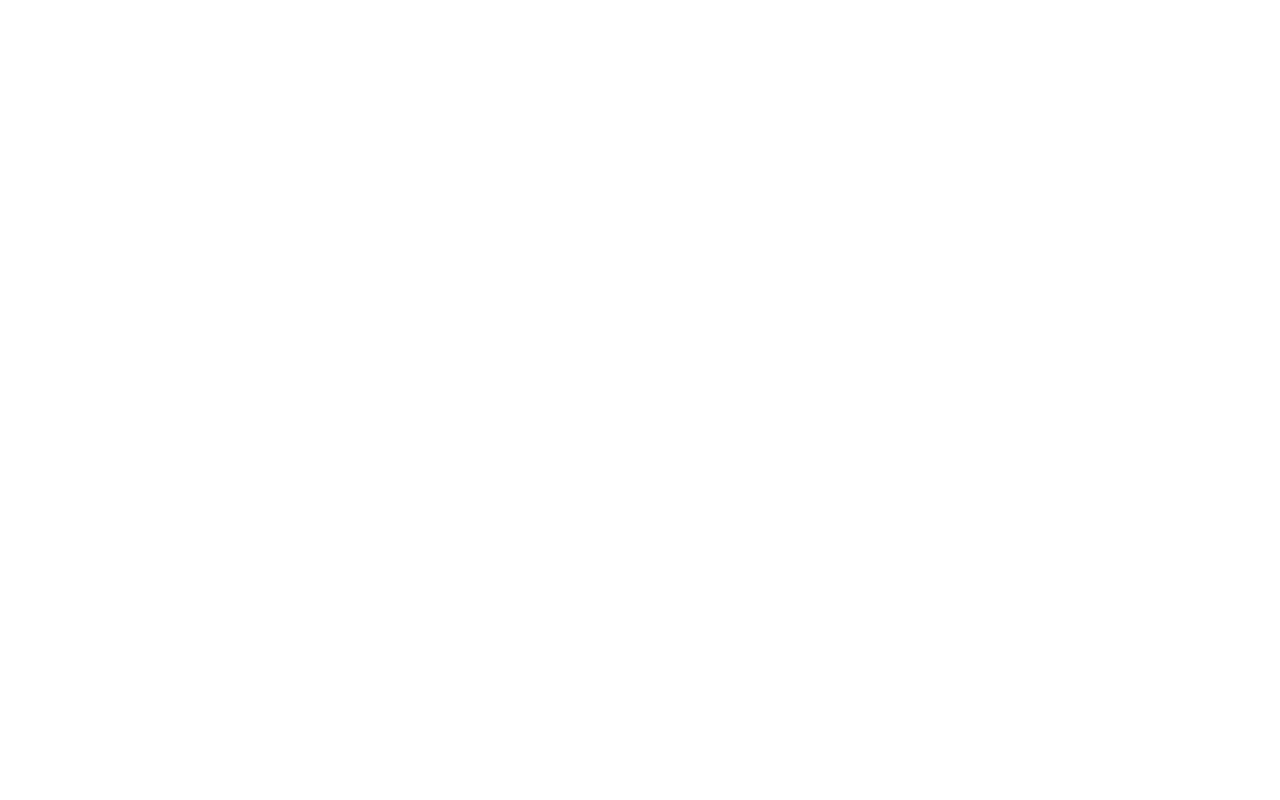
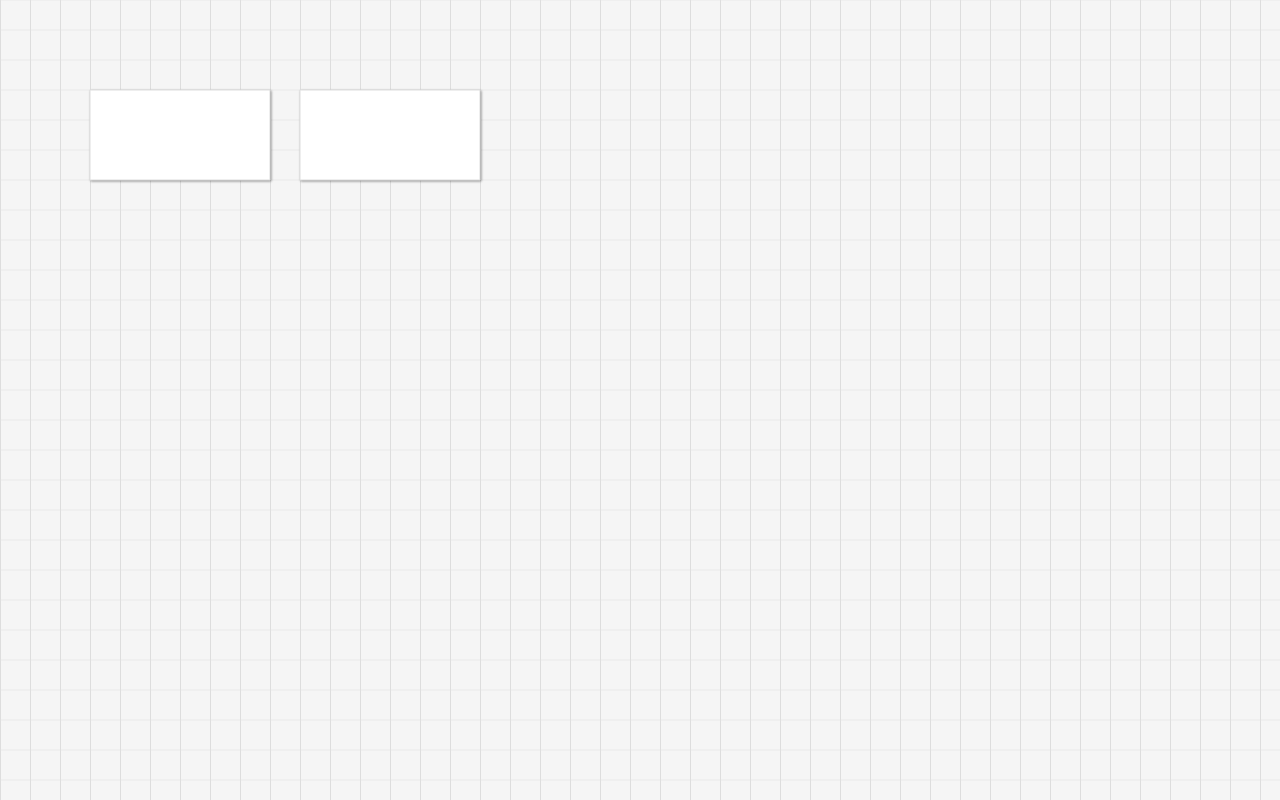
Before and after one commit to crlotwhite/vite-js-dnd-practice, a plain HTML site: page index.html in a window 1280 px wide. Drawn offline with Linux system fonts and the light colour scheme; the site is published under a folder, as on GitHub Pages, so addresses that start at the root find nothing.

Commit message:
fix: assets path

```diff
--- a/index.html
+++ b/index.html
@@ -5,8 +5,8 @@
     <link rel="icon" type="image/svg+xml" href="./vite.svg" />
     <meta name="viewport" content="width=device-width, initial-scale=1.0" />
     <title>Vite js DnD Practice</title>
-    <script type="module" crossorigin src="/assets/index-0bxaO6b4.js"></script>
-    <link rel="stylesheet" crossorigin href="/assets/index-Bke5ai-r.css">
+    <script type="module" crossorigin src="./assets/index-0bxaO6b4.js"></script>
+    <link rel="stylesheet" crossorigin href="./assets/index-Bke5ai-r.css">
   </head>
   <body>
     <div id="container"></div>
```
